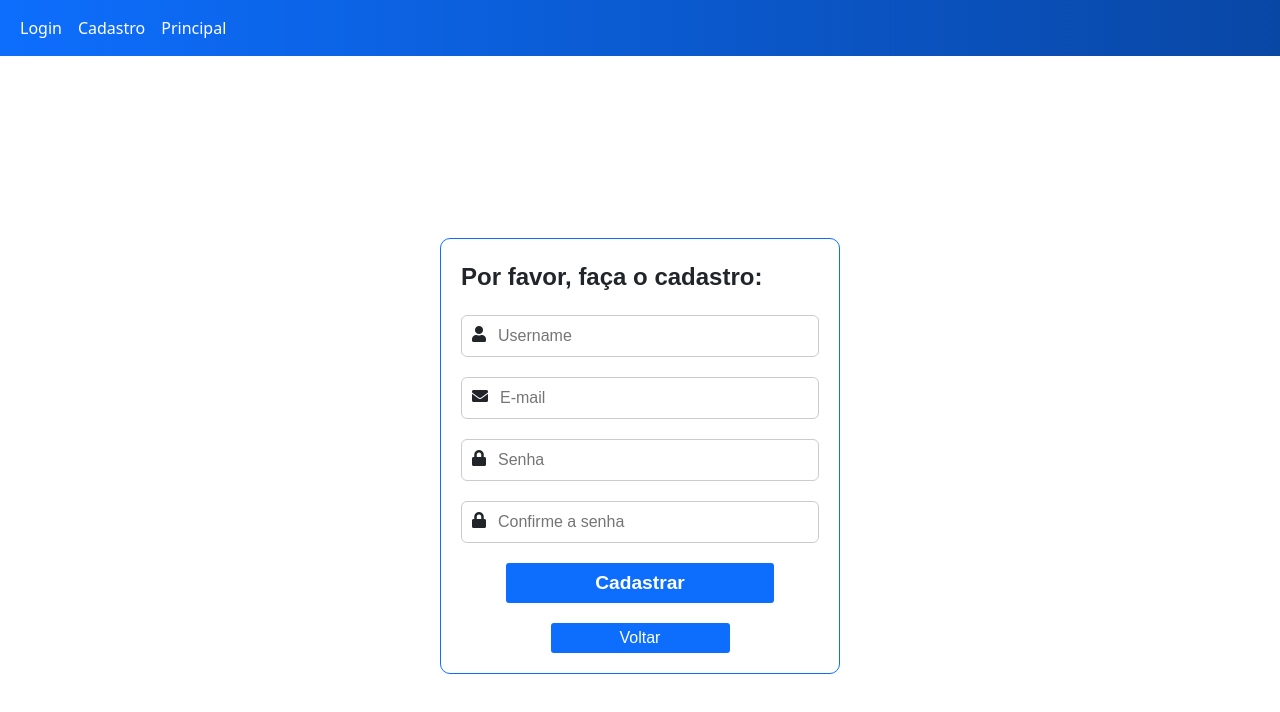
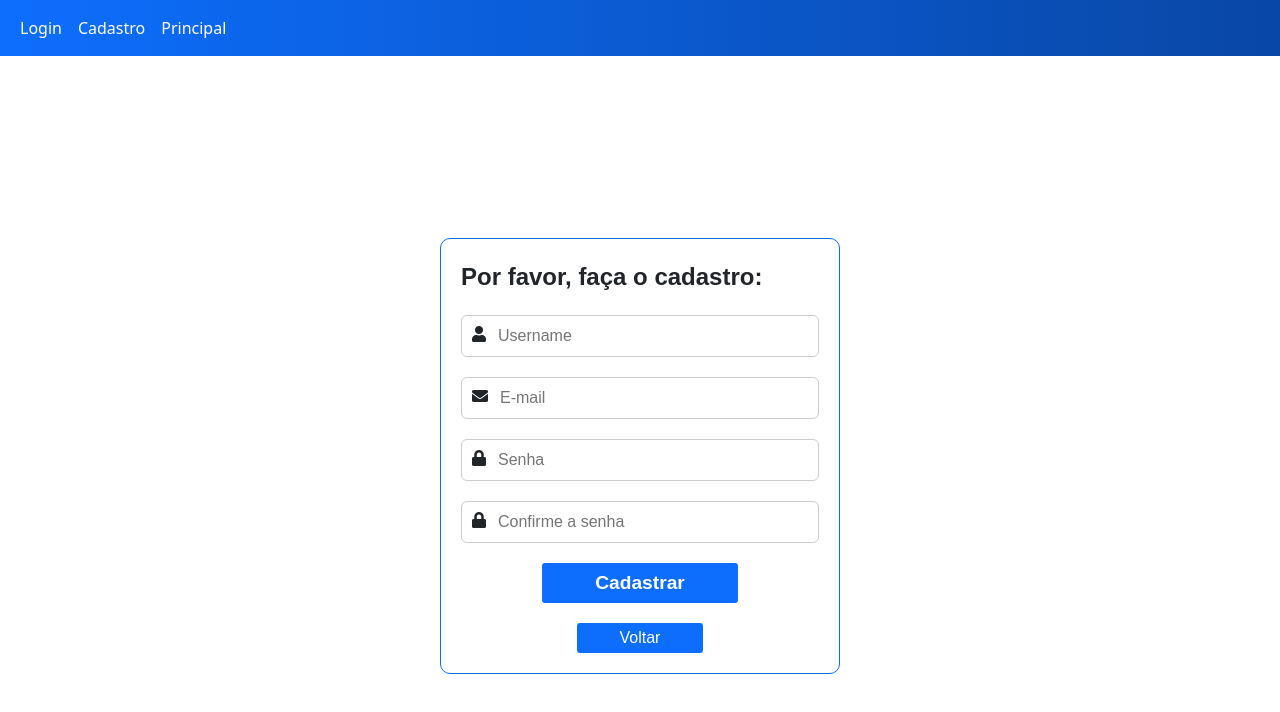
Before and after one commit to AndreUdia/exercicio-aula-7, a plain HTML site: page pages/cadastro/cadastro.html in a window 1280 px wide. Drawn offline with Linux system fonts and the light colour scheme.

Commit message:
Largura dos botoes de cadastro diminuida

```diff
--- a/css/cadastro.css
+++ b/css/cadastro.css
@@ -91,7 +91,7 @@
 
 #cadastrar
 {
-	width: 75%;
+	width: 55%;
 	height: 40px;
 	font-size: larger;
 	font-weight: bolder;
@@ -99,7 +99,7 @@
 
 #voltar
 {
-	width: 50%;
+	width: 35%;
 	height: 30px;
 	font-size: medium;
 	font-weight: medium;
```
